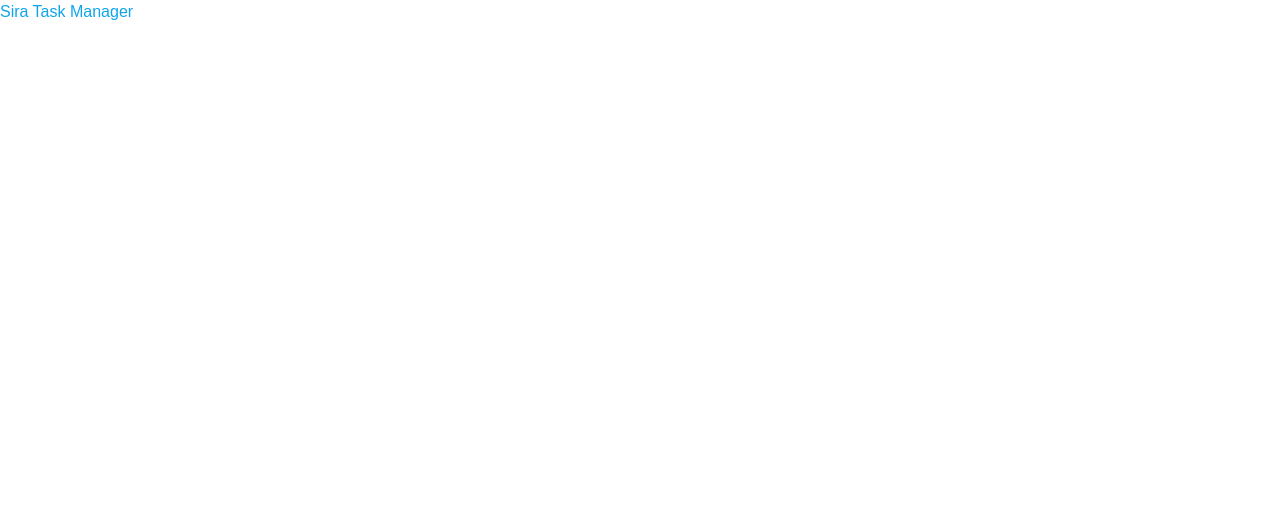
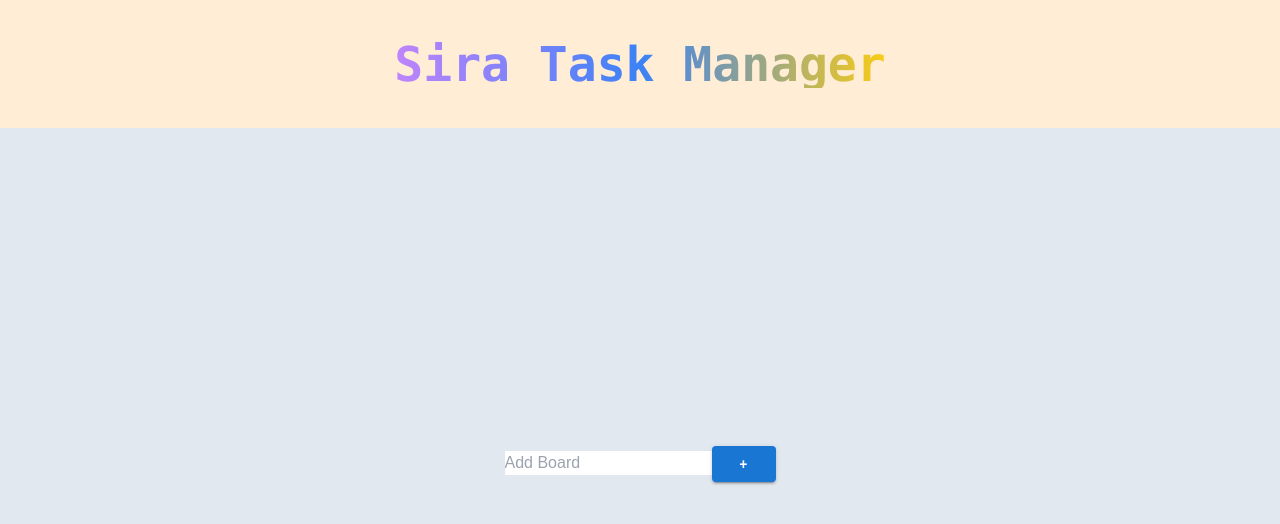
Before and after one commit to agrawal-sru/SiraTaskManager, a Next.js app: page / in a window 1280 px wide. Shown: the top 524 px of the page. Built offline with nearby package versions, Linux system fonts and the light colour scheme.

Commit message:
Create Boards
-Added basic functionality to create boards
-Adds new board to local storage

Work to do:
-Style out navbar
-Build out Board view

```diff
--- /dev/null
+++ b/app/components/addBoard.tsx
@@ -0,0 +1,27 @@
+'use client';
+
+import React, { useState } from 'react'
+import { Button } from "@mui/material";
+import { useBoardsContext } from '../context/boards-context';
+
+export default function AddBoard() {
+
+    const [boardName, setBoardName] = useState('');
+    const { addBoard } = useBoardsContext();
+
+    const onAddClick = () => {
+        addBoard(boardName);
+        setBoardName('');
+    }
+
+    const onInputChange = (e: React.ChangeEvent<HTMLInputElement>) => {
+        setBoardName(e.target.value);
+    }
+
+    return (
+        <div>
+            <input placeholder='Add Board' value={boardName} onChange={onInputChange}/>
+            <Button variant="contained" onClick={onAddClick}>+</Button>
+        </div>
+    )
+}
--- /dev/null
+++ b/app/components/boardView.tsx
@@ -0,0 +1,13 @@
+import React from 'react';
+
+interface BoardViewProps {
+    board: Board
+};
+
+export default function BoardView({ board }: BoardViewProps) {
+  return (
+    <section className='bg-emerald-400 w-full h-full'>
+        {board.name}
+    </section>
+  )
+}
--- /dev/null
+++ b/app/components/navbar.tsx
@@ -0,0 +1,24 @@
+'use client';
+
+import React from 'react'
+import AddBoard from './addBoard'
+import { useBoardsContext } from '../context/boards-context';
+import Link from 'next/link';
+
+export default function Navbar() {
+
+  const { boards, setActiveBoard } = useBoardsContext();
+
+  return (
+    <div>
+        {boards.map(board => {
+          return(
+            <div onClick={() => setActiveBoard(board)}>
+              {board.name}
+            </div>
+          )
+        })}
+        <AddBoard />
+    </div>
+  )
+}
--- /dev/null
+++ b/app/components/title.tsx
@@ -0,0 +1,12 @@
+import React from 'react'
+
+export default function
+() {
+  return (
+    <section className='flex items-center justify-center w-full py-10 bg-orange-100'>
+        <h1 className='text-5xl text-sky-500 font-mono font-bold bg-gradient-to-r from-purple-400 via-blue-500 to-yellow-400 text-transparent bg-clip-text'>
+            Sira Task Manager
+        </h1>
+    </section>
+  )
+}
--- /dev/null
+++ b/app/components/viewport.tsx
@@ -0,0 +1,20 @@
+'use client';
+
+import React from 'react'
+import Navbar from './navbar'
+import { useBoardsContext } from '../context/boards-context'
+import BoardView from './boardView';
+
+export default function Viewport() {
+
+  const { activeBoard } = useBoardsContext();
+
+  return (
+    <section className='flex items-center justify-center h-full w-full bg-slate-200'>
+        <Navbar />
+        {activeBoard ?
+          <BoardView board={activeBoard} />
+        : <></>}
+    </section>
+  )
+}
--- /dev/null
+++ b/app/context/boards-context.tsx
@@ -0,0 +1,73 @@
+'use client';
+
+import { createContext, useContext, useEffect, useState } from "react";
+
+type BoardsContextProviderProps = {
+    children: React.ReactNode
+};
+
+type BoardsContextType = {
+    activeBoard: Board | null,
+    setActiveBoard: React.Dispatch<React.SetStateAction<Board | null>>,
+    boards: Board[],
+    addBoard: (name: string) => void,
+    editBoard: (board: Board) => void
+};
+
+const BoardsContext = createContext<BoardsContextType | null>(null);
+
+export default function BoardsContextProvider({ children }: BoardsContextProviderProps) {
+
+    const [boards, setBoards] = useState<Array<Board>>(() => {
+        const storedValue = localStorage.getItem('MY_BOARDS');
+        return storedValue ? JSON.parse(localStorage.getItem('MY_BOARDS')!) as Board[] : []
+    });
+
+    const [activeBoard, setActiveBoard] = useState<Board | null>(null);
+
+    useEffect(() => {
+        console.log('adding to local storage')
+        localStorage.setItem('MY_BOARDS', JSON.stringify(boards));
+    }, [boards])
+
+    const addBoard = (name: string) => {
+        const newBoard: Board = {
+            name,
+            columns: []
+        };
+        setBoards(boards => [...boards, newBoard]);
+        setActiveBoard(newBoard);
+    };
+
+    const editBoard = (board: Board) => {
+        const newBoards = boards.map(b => {
+            if(b.name === board.name)
+                return board;
+            return b;
+        })
+        setBoards(newBoards);
+    };
+
+    return (
+        <BoardsContext.Provider value={{
+            activeBoard,
+            setActiveBoard,
+            boards,
+            addBoard,
+            editBoard
+        }}>
+            {children}
+        </BoardsContext.Provider>
+    )
+}
+
+export function useBoardsContext() {
+    const context = useContext(BoardsContext);
+
+    if(context === null) {
+        throw new Error(
+            'useBoardsContext must be used within a BoardsContextProvider'
+        );
+    }
+    return context;
+}
--- a/app/layout.tsx
+++ b/app/layout.tsx
@@ -1,6 +1,7 @@
 import type { Metadata } from "next";
 import localFont from "next/font/local";
 import "./globals.css";
+import BoardsContextProvider from "./context/boards-context";
 
 const geistSans = localFont({
   src: "./fonts/GeistVF.woff",
@@ -25,10 +26,10 @@ export default function RootLayout({
 }>) {
   return (
     <html lang="en">
-      <body
-        className={`${geistSans.variable} ${geistMono.variable} antialiased`}
-      >
-        {children}
+      <body className={`${geistSans.variable} ${geistMono.variable} antialiased`}>
+        <BoardsContextProvider>
+          {children}
+        </BoardsContextProvider>
       </body>
     </html>
   );
--- a/app/page.tsx
+++ b/app/page.tsx
@@ -1,9 +1,11 @@
+import Title from "@/app/components/title";
+import Viewport from "@/app/components/viewport";
+
 export default function Home() {
   return (
-    <>
-      <div className="text-sky-500">
-        Sira Task Manager
-      </div>
-    </>
+    <div className="flex flex-col items-center h-full">
+      <Title />
+      <Viewport />
+    </div>
   );
 }
--- a/package.json
+++ b/package.json
@@ -9,6 +9,9 @@
     "lint": "next lint"
   },
   "dependencies": {
+    "@emotion/react": "^11.13.3",
+    "@emotion/styled": "^11.13.0",
+    "@mui/material": "^6.0.2",
     "class-variance-authority": "^0.7.0",
     "clsx": "^2.1.1",
     "lucide-react": "^0.438.0",
```
Also changed, not shown: app/types/BoardType.ts (added, +16 -0 lines), data/data.ts (added, +19 -0 lines), 1 other file (tests, documents, lock files or other folders).
